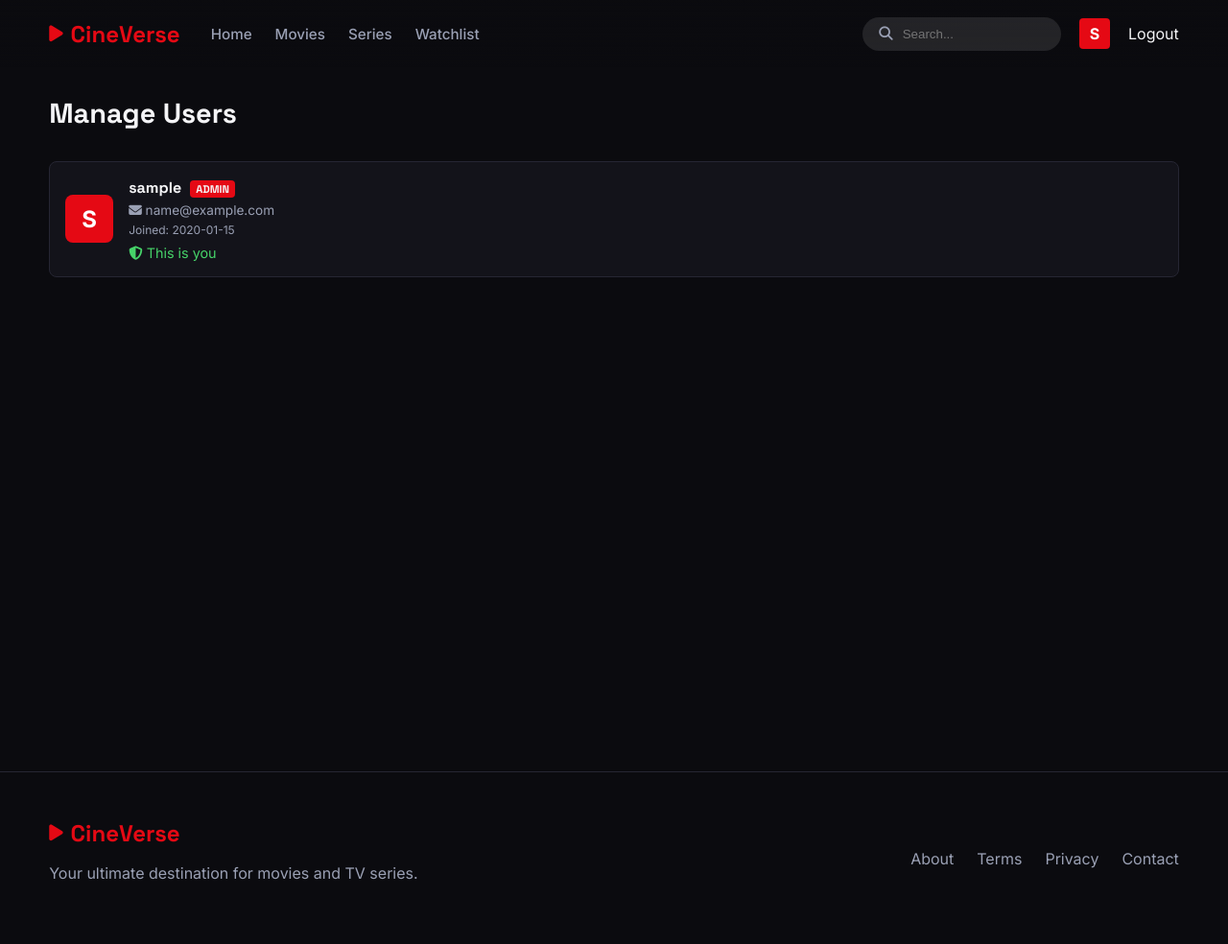
After one commit to simoadmin2-cpu/cineverse, a Flask app: page /admin/users in a window 1280 px wide. The commit adds this page. Shown: the whole page at 96% size. Run offline with Flask 3, Linux system fonts and the light colour scheme; a user stored in the database is signed in; tables that the repository leaves empty hold one stand-in row (values such as "Sample post").

Commit message:
Add Manage Users to Admin Dashboard

```diff
--- a/app/routes/admin.py
+++ b/app/routes/admin.py
@@ -1,5 +1,5 @@
 from flask import Blueprint, render_template, redirect, url_for, flash
-from flask_login import login_required
+from flask_login import login_required, current_user
 from ..utils.decorators import admin_required
 from ..models import Movie, Series, User
 from ..extensions import db
@@ -100,3 +100,25 @@ def delete_series(series_id):
     db.session.delete(series); db.session.commit()
     flash(f'Series "{series.name}" deleted.', 'info')
     return redirect(url_for('admin.manage_series'))
+
+# ─── المستخدمين (Users) ───
+@admin_bp.route('/users')
+@login_required
+@admin_required
+def manage_users():
+    users = User.query.order_by(User.created_at.desc()).all()
+    return render_template('admin/manage_users.html', users=users)
+
+@admin_bp.route('/user/delete/<int:user_id>', methods=['POST'])
+@login_required
+@admin_required
+def delete_user(user_id):
+    user = User.query.get_or_404(user_id)
+    if user.id == current_user.id:
+        flash('You cannot delete your own admin account!', 'danger')
+        return redirect(url_for('admin.manage_users'))
+
+    db.session.delete(user)
+    db.session.commit()
+    flash(f'User "{user.username}" has been deleted.', 'info')
+    return redirect(url_for('admin.manage_users'))
--- a/app/templates/admin/dashboard.html
+++ b/app/templates/admin/dashboard.html
@@ -26,6 +26,7 @@
         <a href="{{ url_for('admin.manage_movies') }}" class="action-btn"><i class="fa-solid fa-list"></i> Manage Movies</a>
         <a href="{{ url_for('admin.add_series') }}" class="action-btn"><i class="fa-solid fa-plus"></i> Add Series</a>
         <a href="{{ url_for('admin.manage_series') }}" class="action-btn"><i class="fa-solid fa-list"></i> Manage Series</a>
+        <a href="{{ url_for('admin.manage_users') }}" class="action-btn" style="border-color: #3498db;"><i class="fa-solid fa-users"></i> Manage Users</a>
     </div>
 </div>
 {% endblock %}
--- /dev/null
+++ b/app/templates/admin/manage_users.html
@@ -0,0 +1,55 @@
+{% extends "base.html" %}
+{% block title %}Manage Users — Admin{% endblock %}
+{% block content %}
+<div class="container" style="margin-top: 100px; min-height: 80vh;">
+    <div style="display: flex; justify-content: space-between; align-items: center; margin-bottom: 2rem;">
+        <h1 style="margin: 0; font-size: 1.8rem;">Manage Users</h1>
+    </div>
+
+    <div style="display: flex; flex-direction: column; gap: 1rem;">
+        {% for user in users %}
+        <div style="display: flex; background: var(--surface); border: 1px solid var(--border); border-radius: 8px; padding: 1rem; gap: 1rem; align-items: center;">
+
+            <!-- Avatar -->
+            <div style="flex-shrink: 0;">
+                <div style="width: 50px; height: 50px; border-radius: 8px; background: {% if user.is_admin %}var(--accent){% else %}var(--surface-2){% endif %}; color: white; display: flex; align-items: center; justify-content: center; font-size: 1.5rem; font-weight: bold;">
+                    {{ user.username[0]|upper }}
+                </div>
+            </div>
+
+            <!-- Details -->
+            <div style="flex: 1; min-width: 0;">
+                <h3 style="margin: 0 0 0.3rem 0; font-size: 1rem; white-space: nowrap; overflow: hidden; text-overflow: ellipsis;">
+                    {{ user.username }}
+                    {% if user.is_admin %}<span style="font-size: 0.7rem; background: var(--accent); padding: 2px 6px; border-radius: 4px; margin-left: 5px; vertical-align: middle;">ADMIN</span>{% endif %}
+                </h3>
+                <div style="font-size: 0.85rem; color: var(--text-muted); margin-bottom: 0.3rem;">
+                    <i class="fa-solid fa-envelope"></i> {{ user.email }}
+                </div>
+                <div style="font-size: 0.75rem; color: var(--text-muted);">
+                    Joined: {{ user.created_at.strftime('%Y-%m-%d') }}
+                </div>
+
+                <!-- Actions -->
+                {% if user.id != current_user.id %}
+                <div style="display: flex; gap: 1rem; align-items: center; margin-top: 0.5rem;">
+                    <form action="{{ url_for('admin.delete_user', user_id=user.id) }}" method="POST" style="margin: 0;" onsubmit="return confirm('Are you sure you want to delete this user? This will remove all their reviews and watchlist items.');">
+                        <input type="hidden" name="csrf_token" value="{{ csrf_token() }}"/>
+                        <button type="submit" style="background: none; border: none; color: #e74c3c; cursor: pointer; font-size: 0.9rem; font-family: inherit; padding: 0;">
+                            <i class="fa-solid fa-user-slash"></i> Ban / Delete
+                        </button>
+                    </form>
+                </div>
+                {% else %}
+                <div style="margin-top: 0.5rem; font-size: 0.9rem; color: #46d369;">
+                    <i class="fa-solid fa-shield-halved"></i> This is you
+                </div>
+                {% endif %}
+            </div>
+        </div>
+        {% else %}
+        <p class="muted" style="text-align: center;">No users found.</p>
+        {% endfor %}
+    </div>
+</div>
+{% endblock %}
```
